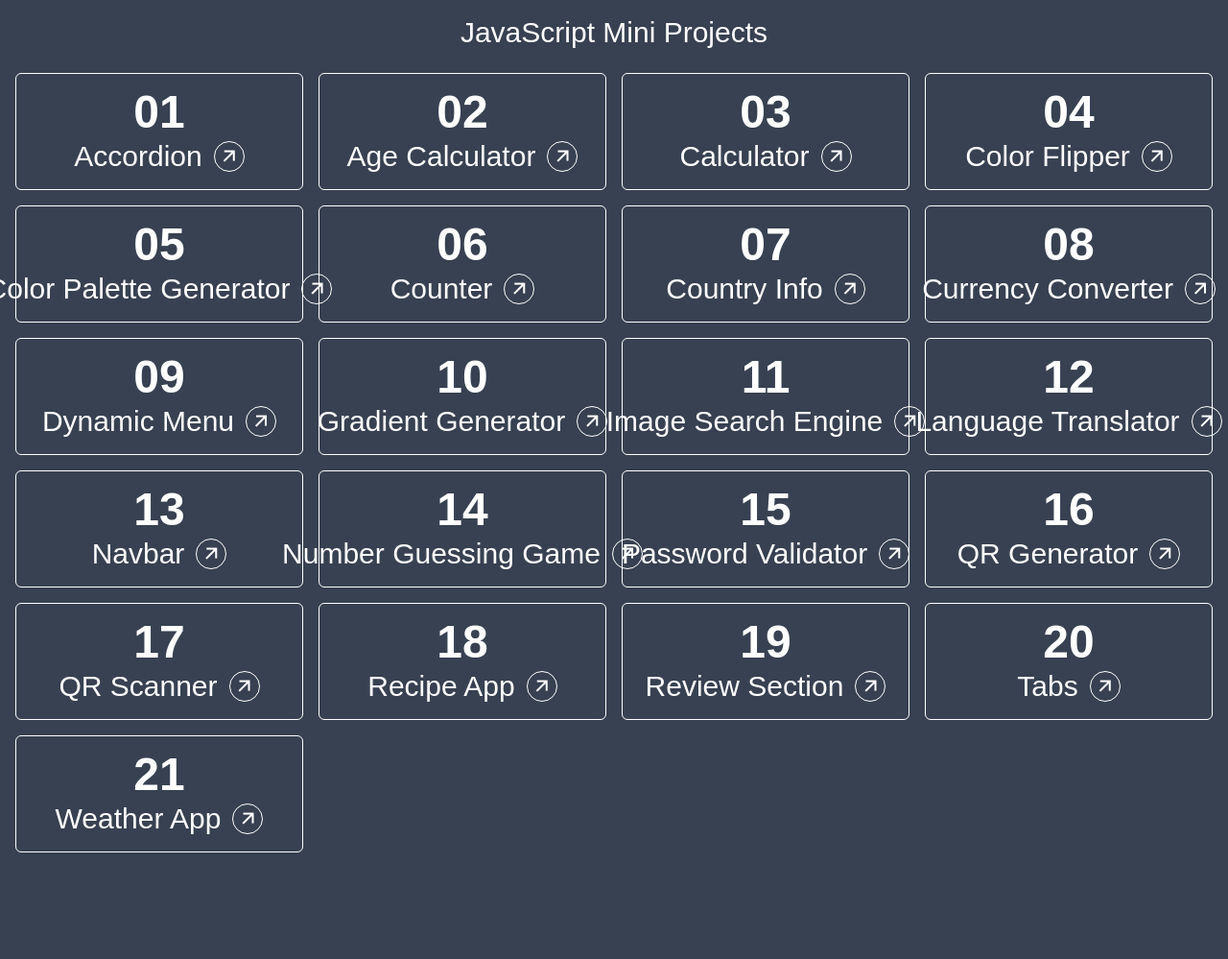
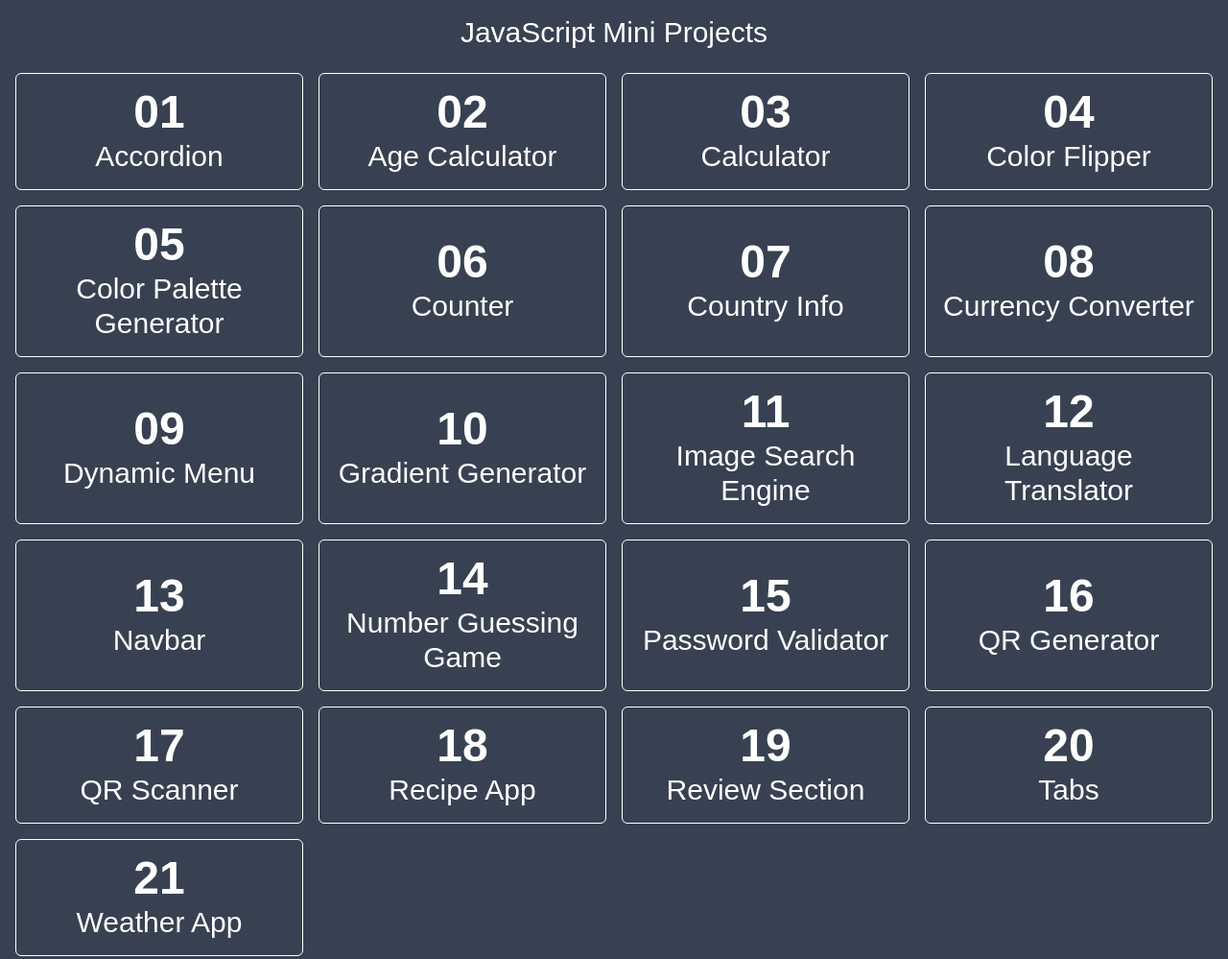
Before and after one commit to Sahimbehlim/Javascript-Mini-Projects, a plain HTML site: page index.html in a window 1280 px wide. Shown: the whole page at 96% size. Before the commit the page ends 904 px from the top, so only its background shows below. Drawn offline with nearby package versions, Linux system fonts and the light colour scheme; a web font is replaced by a local one.

Commit message:
chnages made

```diff
--- a/index.html
+++ b/index.html
@@ -4,10 +4,6 @@
     <meta charset="UTF-8" />
     <meta name="viewport" content="width=device-width, initial-scale=1.0" />
     <link rel="stylesheet" href="style.css" />
-    <link
-      href="https://cdn.jsdelivr.net/npm/remixicon@4.3.0/fonts/remixicon.css"
-      rel="stylesheet"
-    />
     <link
       href="https://cdn.jsdelivr.net/npm/tailwindcss@2.2.19/dist/tailwind.min.css"
       rel="stylesheet"
@@ -18,7 +14,9 @@
     <section class="flex flex-col gap-6 items-center p-6 sm:p-4 text-white">
       <h1 class="text-3xl">JavaScript Mini Projects</h1>
       <!-- Projects -->
-      <div class="grid sm:grid-cols-4 gap-4 projects-wrapper"></div>
+      <div
+        class="grid sm:grid-cols-2 lg:grid-cols-3 xl:grid-cols-4 gap-4 projects-wrapper"
+      ></div>
     </section>
     <script src="data.js"></script>
     <script src="script.js"></script>
--- a/script.js
+++ b/script.js
@@ -7,20 +7,14 @@ const sortedProjects = projects.sort((a, b) => {
 const projectHTML = sortedProjects
   .map(
     (project, index) =>
-      `<div id="${
-        index + 1
-      }" class="border flex flex-col items-center justify-center gap-1 border-white p-4 rounded-md w-100">
-    <h2 class="text-5xl font-bold">${index < 9 ? "0" : ""}${index + 1}</h2>
-    <div class="flex items-center gap-3">
-      <h2 class="text-3xl w-max">${project.name}</h2>
-      <a
-        href="${project.link}"
-        class="text-2xl border border-white h-8 w-8 rounded-full flex items-center justify-center hover:bg-white hover:text-black transition-all"
-      >
-        <i class="ri-arrow-right-up-line"></i>
-      </a>
+      `
+    <a id="${index + 1}" href="${project.link}" class="text-decoration-none">
+    <div class="border flex flex-col items-center justify-center gap-1 border-white p-4 rounded-md w-full h-full">
+      <h2 class="text-5xl font-bold">${index < 9 ? "0" : ""}${index + 1}</h2>
+      <h2 class="text-3xl text-center">${project.name}</h2>
     </div>
-  </div>`
+    </a>
+  `
   )
   .join("");
 
--- a/style.css
+++ b/style.css
@@ -12,6 +12,7 @@ html, body {
     height: 100%;
 }
 
-a:hover{
-    transform: scale(1.2);
+a:hover {
+   transform: scale(0.95);
+   transition: all 0.3s ease;
 }
```
